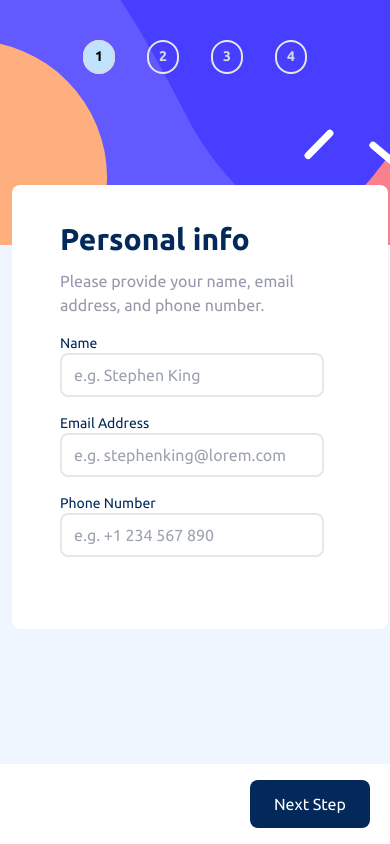
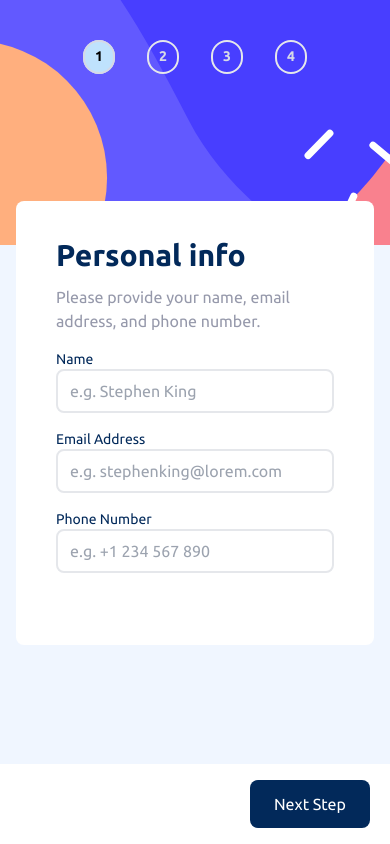
Before and after one commit to rachel-soon/multi-step-form, a Vue app in the folder form-project/: page / in a window 390 px wide. Built offline with nearby package versions, Linux system fonts and the light colour scheme.

Commit message:
feat: mobile responsiveness

```diff
--- a/form-project/src/assets/main.css
+++ b/form-project/src/assets/main.css
@@ -14,7 +14,7 @@ body {
 }
 
 .form-body__form {
-  @apply flex flex-col justify-between content-between relative -top-32 z-10 bg-white rounded-lg md:top-0;
+  @apply flex flex-col col-span-3 mx-4 md:col-span-2 justify-center content-between relative -top-28 z-10 bg-white rounded-lg md:top-0;
 }
 
 .form-body__title {
--- a/form-project/src/components/SubscriptionForm.vue
+++ b/form-project/src/components/SubscriptionForm.vue
@@ -6,15 +6,14 @@ import SubscriptionFormPlan from '@/components/SubscriptionFormPlan.vue'
 import SubscriptionFormAddOns from '@/components/SubscriptionFormAddOns.vue'
 import SubscriptionFormSummary from '@/components/SubscriptionFormSummary.vue'
 
-// import BaseButton from '@/components/Base/BaseButton.vue'
 import BaseBottomMenu from './Base/BaseBottomMenu.vue'
+import ThankYou from '@/components/ThankYou.vue'
 
 // handling steps
 const subscriptionStore = useSubscriptionStore()
 const currentStep = computed<number>(() => {
   return subscriptionStore.getStep
 })
-
 
 // dynamic rendering based on steps
 const getComponent = computed(() => {
@@ -27,6 +26,8 @@ const getComponent = computed(() => {
       return SubscriptionFormAddOns
     case 4:
       return SubscriptionFormSummary
+    case 5:
+      return ThankYou
   }
 })
 const getTitle = computed(() => {
@@ -53,16 +54,15 @@ const getSubtitle = computed(() => {
       return 'Double-check everything looks OK before confirming.'
   }
 })
-
 </script>
 
 <template>
-  <div class="col-span-2 form-body__form pt-6 pb-2 pl-12 pr-16 left-3 m-auto">
+  <div class="col-span-2 form-body__form pt-6 pb-2 md:pl-12 md:pr-16 px-10 m-auto">
     <div class="form-body__heading">
       <div class="form-body__title">{{ getTitle }}</div>
       <div class="form-body__subtitle mb-4">{{ getSubtitle }}</div>
     </div>
     <component :is="getComponent"></component>
-    <BaseBottomMenu class="invisible md:visible"></BaseBottomMenu>
+    <BaseBottomMenu v-if="currentStep !== 5" class="invisible md:visible"></BaseBottomMenu>
   </div>
 </template>
--- a/form-project/src/components/SubscriptionFormAddOns.vue
+++ b/form-project/src/components/SubscriptionFormAddOns.vue
@@ -16,7 +16,7 @@ function toggleSelected(index: number) {
       v-for="(addOn, index) in addOns"
       :key="addOn.title"
       :active="addOn.selected"
-      class="my-4"
+      class="my-4 p-1 pr-3 md:p-4"
       @click="toggleSelected(index)"
     >
       <div class="grid grid-cols-3">
--- a/form-project/src/components/SubscriptionFormPlan.vue
+++ b/form-project/src/components/SubscriptionFormPlan.vue
@@ -57,7 +57,7 @@ function changeBillingType() {
 
 <template>
   <div>
-    <div class="grid grid-cols-3 gap-4">
+    <div class="grid grid-cols-3 md:gap-4 gap-3 mb-3 m-auto">
       <BaseCard
         v-for="plan in plans"
         :key="plan.name"
@@ -84,7 +84,7 @@ function changeBillingType() {
       </BaseCard>
     </div>
     <div
-      class="flex justify-center col-span-3 bg-magnolia w-full my-5 rounded-md p-3 gap-4 text-sm font-medium text-muted"
+      class="flex justify-center col-span-3 bg-magnolia w-full rounded-md p-3 gap-4 text-sm font-medium text-muted md:mb-3 relative top-4 md:static md:top-0"
     >
       <div :class="{ 'text-primary': !isYearlyPlan }">Monthly</div>
       <label class="relative inline-flex items-center mb-2.5 cursor-pointer mt-0.5">
--- a/form-project/src/views/ThankYou.vue
+++ b/form-project/src/components/ThankYou.vue
@@ -4,7 +4,7 @@
       <img src="@/assets/img/icon-thank-you.svg" alt="Thank you" />
     </div>
     <div class="text-primary font-bold text-2xl my-2 mt-5">Thank you!</div>
-    <div class="w-9/12 text-muted text-sm px-2">
+    <div class="w-9/12 text-muted text-sm px-2 pb-10">
       Thanks for confirming your subscription! We hope that you have fun using our platform. If you
       ever need support, please feel free to email us at support@loremgaming.com
     </div>
--- a/form-project/src/views/Form.vue
+++ b/form-project/src/views/Form.vue
@@ -2,7 +2,6 @@
 import SideNavbar from '@/components/SideNavbar/SideNavbar.vue'
 import SubscriptionForm from '@/components/SubscriptionForm.vue'
 import BaseBottomMenu from '@/components/Base/BaseBottomMenu.vue'
-import ThankYou from '@/views/ThankYou.vue'
 import { useSubscriptionStore } from '@/stores/subscription'
 
 const store = useSubscriptionStore()
@@ -11,8 +10,7 @@ const store = useSubscriptionStore()
 <template>
   <div class="form-body">
     <SideNavbar class="form-body__nav"></SideNavbar>
-    <SubscriptionForm v-if="store.getStep !== 5"></SubscriptionForm>
-    <ThankYou v-else class="col-span-2"></ThankYou>
+    <SubscriptionForm v-if="store.getStep !== 6"></SubscriptionForm>
     <BaseBottomMenu class="block md:hidden absolute bottom-0 p-4 px-5"></BaseBottomMenu>
   </div>
 </template>
```
